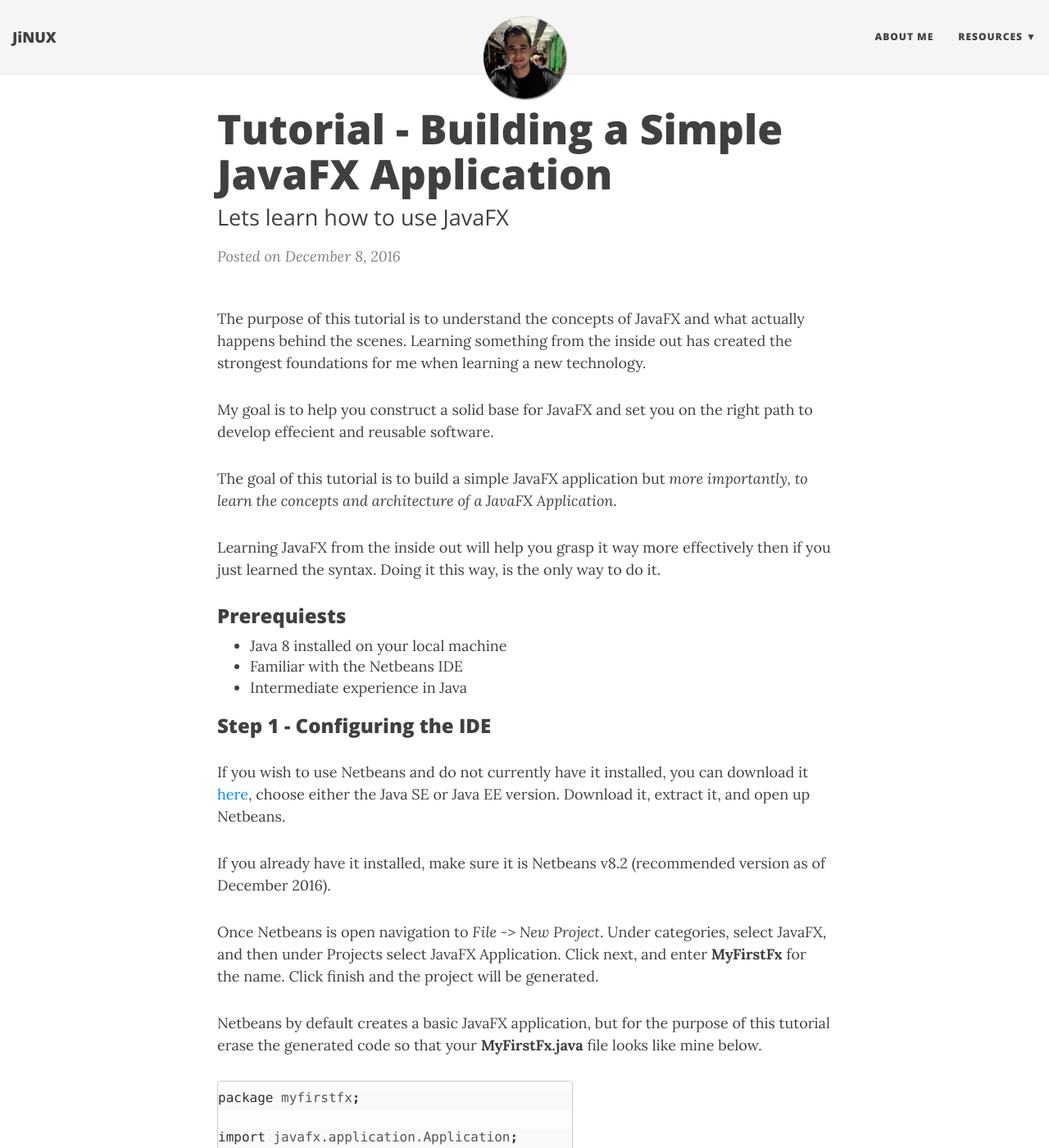
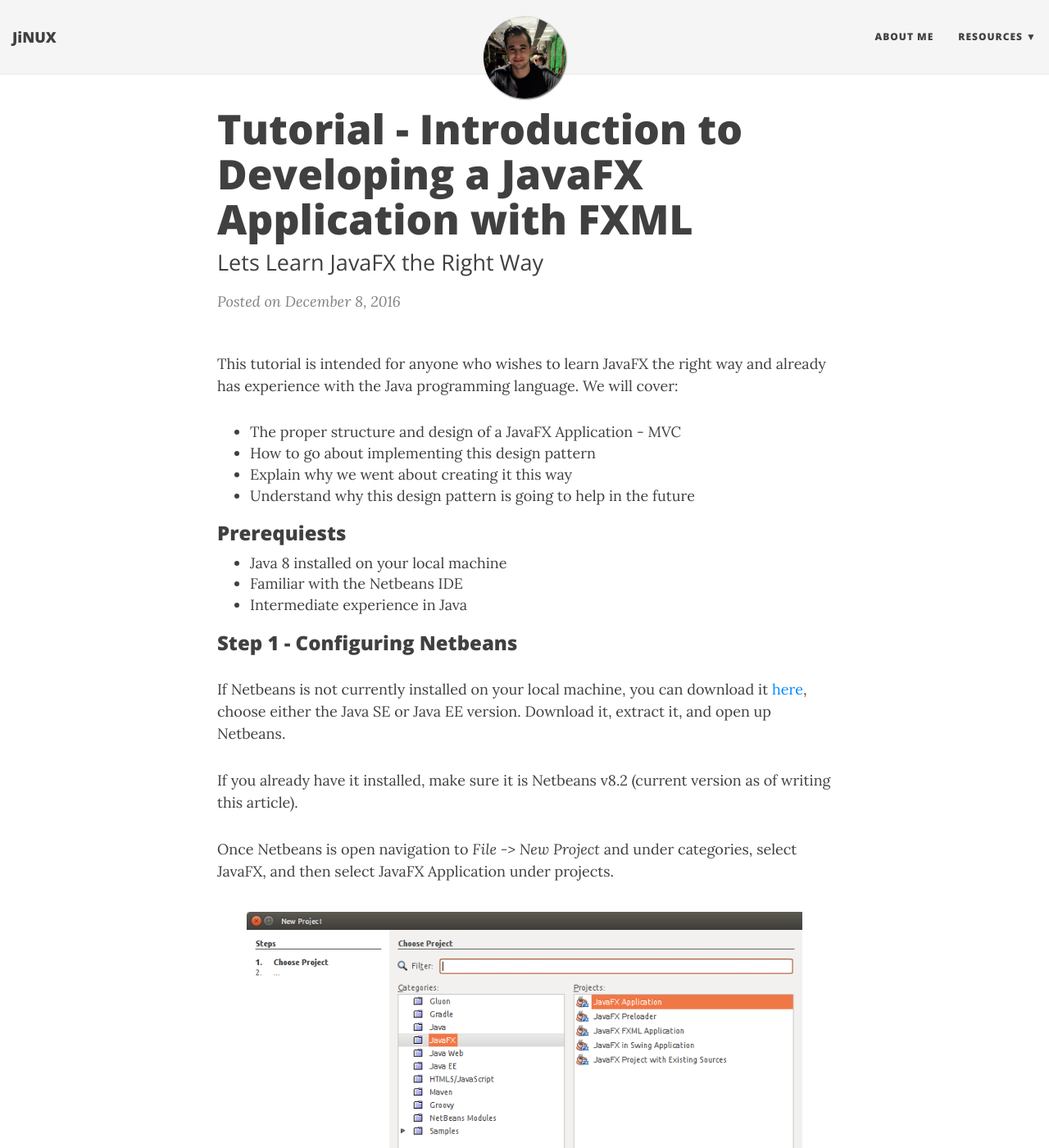
Before and after one commit to edwardciccone/edwardciccone.github.io, a Jekyll site: the page built from _posts/2016-12-08-JavaFX-Basics-Tutorial.md, in a window 1280 px wide and 1400 px high. Shown: the whole window at 82% size. Built offline with Jekyll 4.4.1, drawn with Linux system fonts in a browser that asks for light colours; nearby versions of some CDN libraries; comment, search, counter and statistics services are not loaded; some of the changed text lies outside the part shown.

Commit message:
Added to my first post

````diff
--- a/_posts/2016-12-08-JavaFX-Basics-Tutorial.md
+++ b/_posts/2016-12-08-JavaFX-Basics-Tutorial.md
@@ -1,27 +1,30 @@
 ---
 layout: post
-title: Tutorial - Building a Simple JavaFX Application
-subtitle: Lets learn how to use JavaFX
+title: Tutorial - Introduction to Developing a JavaFX Application with FXML
+subtitle: Lets Learn JavaFX the Right Way
 ---
-The purpose of this tutorial is to understand the concepts of JavaFX and what actually happens behind the scenes. Learning something from the inside out has created the strongest foundations for me when learning a new technology.
 
-My goal is to help you construct a solid base for JavaFX and set you on the right path to develop effecient and reusable software.
-
-The goal of this tutorial is to build a simple JavaFX application but _more importantly, to learn the concepts and architecture of a JavaFX Application_.
-
-Learning JavaFX from the inside out will help you grasp it way more effectively then if you just learned the syntax. Doing it this way, is the only way to do it.
+<p>This tutorial is intended for anyone who wishes to learn JavaFX the right way and already has experience with the Java programming language. We will cover: </p>
+- The proper structure and design of a JavaFX Application - MVC
+- How to go about implementing this design pattern
+- Explain why we went about creating it this way
+- Understand why this design pattern is going to help in the future
 
 ### Prerequiests
 - Java 8 installed on your local machine
 - Familiar with the Netbeans IDE
 - Intermediate experience in Java
 
-### Step 1 - Configuring the IDE
-If you wish to use Netbeans and do not currently have it installed, you can download it [here](https://netbeans.org/downloads/index.html), choose either the Java SE or Java EE version. Download it, extract it, and open up Netbeans.
+### Step 1 - Configuring Netbeans
+If Netbeans is not currently installed on your local machine, you can download it [here](https://netbeans.org/downloads/index.html), choose either the Java SE or Java EE version. Download it, extract it, and open up Netbeans.
 
-If you already have it installed, make sure it is Netbeans v8.2 (recommended version as of December 2016).
+If you already have it installed, make sure it is Netbeans v8.2 (current version as of writing this article).
 
-Once Netbeans is open navigation to _File -> New Project_. Under categories, select JavaFX, and then under Projects select JavaFX Application. Click next, and enter **MyFirstFx** for the name. Click finish and the project will be generated.
+Once Netbeans is open navigation to _File -> New Project_ and under categories, select JavaFX, and then select JavaFX Application under projects.
+<img class="post-img" src="/img/javafx-config-1.png" />
+Click next, and enter **MyFirstFx** for the name.
+<img class="post-img" src="/img/javafx-config-2.png" />
+Click finish and the project will be generated.
 
 Netbeans by default creates a basic JavaFX application, but for the purpose of this tutorial erase the generated code so that your **MyFirstFx.java** file looks like mine below.
 
@@ -29,7 +32,6 @@
 package myfirstfx;
 
 import javafx.application.Application;
-import javafx.scene.Scene;
 import javafx.stage.Stage;
 
 public class MyFirstFx extends Application {
@@ -46,4 +48,68 @@
 }
 ```
 
-The main class of any JavaFX application
+The main class of any JavaFX application **must** extend the `Application` class provided by the library. Inside the main class, the `public void start(Stage stage)` method **must** be overriden. And finally inside the `public static void main(String[] args)` method, `launch(args)` **must** be called.
+
+> `launch(args)` is a static method in the `Application` class, and is used to basically tell Java it is time to launch the application. A more detailed way (also helps make sense of what is going on) is to call it like you would call any other static method in java, `Application.launch(args)`.
+
+Right now our program will not launch, now we must configure the structure of the application.
+
+### Step 2 - Creating the View
+With the `Application` class created, it is time to create our applications structure. First we will create our **View**. _Pay close attention how we set it up, this will be the foundation of all your future JavaFX applications_.
+
+Right click the _MyFirstFx_ under the Projects tab and then browse to _New -> Other_. Under categories select _JavaFX_, and choose _Empty FXML_.
+<img class="post-img" src="/img/javafx-config-3.png" />
+Click _Next_, and enter FirstView for the name, and choose the same package as our `MyFirstFx` class.
+<img class="post-img" src="/img/javafx-config-4.png" />
+Click Finish. Netbeans generates some sample code, modify the code so that it looks like mine below.
+
+```xml
+<?xml version="1.0" encoding="UTF-8"?>
+
+<?import javafx.scene.layout.BorderPane?>
+
+<fx:root type="javafx.scene.layout.BorderPane"
+         prefHeight="400.0"
+         prefWidth="600.0"
+         xmlns:fx="http://javafx.com/fxml/1"
+         xmlns="http://javafx.com/javafx/8.0.65" >
+
+</fx:root>
+```
+
+This _FXML_ file will be treated as our **View** and is what will be displayed when running our program.
+
+The `<fx:root>` tag tells Java this specific FXML file is our Root View. In other words, this is our Main View and anything that is displayed will be shown through this view.
+
+In the declaring tag `<fx:root>`, the attribute `type` of value `javafx.scene.layout.BorderPane` is declaring this view to have a layout of type `javafx.scene.layout.BorderPane`. The `BorderPane` layout divides the view into 5 sections, _top, center, left, right, and bottom_.
+
+Also we have two other attributes, `prefHeight="400.0"` and `prefWidth="600.0"` assigning this view to default to a window of size 400px by 600px.
+
+Back in our main class `MyFirstFx`, we need to tell our application that we want to display the view `FirstView.fxml`. This is done by using the JavaFX class `FXMLLoader`. Modify the main class so that it looks like mine below.
+
+```java
+package myfirstfx;
+
+import javafx.application.Application;
+import javafx.stage.Stage;
+import javafx.fxml.FXMLLoader;
+
+public class MyFirstFx extends Application {
+
+  @Override
+  public void start(Stage primaryStage) {
+	FXMLLoader fxmlLoader = new FXMLLoader(getClass().getResource("FirstView.fxml"));
+  }
+
+  public static void main(String[] args) {
+    launch(args);
+  }
+
+}
+```
+
+The statement we added to our main class is telling the `FXMLLoader` class that we will want to displaly the view `FirstView.fxml`. This statement does not load or display our view, instead it looks for the file, stores it, and prepares to display it.
+
+As of now, running the application wont display anything.
+
+### Step 3 - Creating the Controller
--- a/css/main.css
+++ b/css/main.css
@@ -82,6 +82,10 @@
 
 img {
   max-width: 100%;
+}
+
+.post-img {
+  padding: 2em;
 }
 
 .disqus-comments {
````
Also changed, not shown: img/javafx-config-1.png (added), img/javafx-config-2.png (added), img/javafx-config-3.png (added), img/javafx-config-4.png (added).
